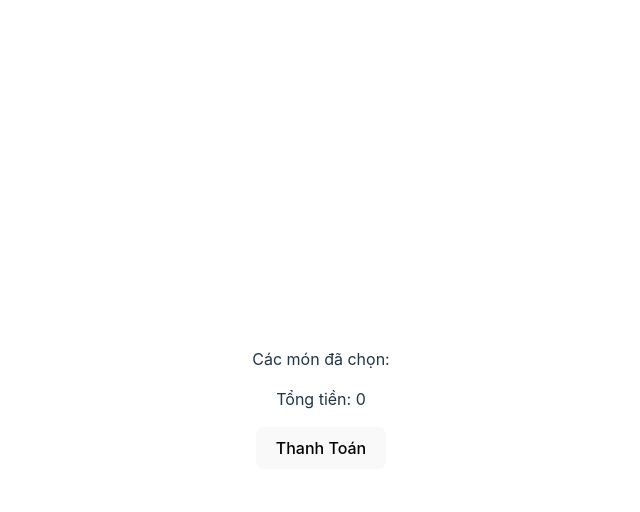
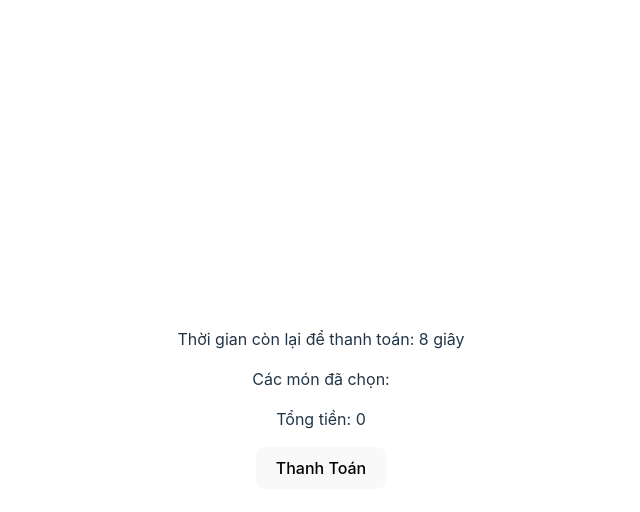
Before and after one commit to slade77777/react-class, a React (Vite) app: page / in a window 1280 px wide. Both pictures are taken after a click on the button "thanh toán". Shown: the top 512 px of the page, without its empty margins (319-959 px from the left). Built offline with nearby package versions, Linux system fonts and the light colour scheme.

Commit message:
use effect

```diff
--- a/src/App.tsx
+++ b/src/App.tsx
@@ -1,6 +1,6 @@
 import './App.css'
 import Menus from "./components/Menus";
-import {createContext, useState} from "react";
+import {createContext, useEffect, useState} from "react";
 import Trade from "./components/Trade";
 
 export const MenuContext = createContext({
@@ -28,7 +28,7 @@ function App() {
 
   const finish = () => {
     setStep(1);
-    setChosenFoods([]);
+    // setChosenFoods([]);
   }
 
   return (
--- a/src/components/Food.tsx
+++ b/src/components/Food.tsx
@@ -1,4 +1,4 @@
-import {useContext} from "react";
+import {useContext, useEffect} from "react";
 import {MenuContext} from "../App";
 
 const Food = ({food}) => {
--- a/src/components/Trade.tsx
+++ b/src/components/Trade.tsx
@@ -1,10 +1,36 @@
-import {useContext} from "react";
+import {useContext, useEffect, useState} from "react";
 import {MenuContext} from "../App";
 
 const Trade = ({finish}) => {
+  const [timeLeft, setTimeLeft] = useState(10);
   const menuContext = useContext(MenuContext);
   const {chosenFoods} = menuContext;
+
+  useEffect(() => {
+    // do something
+    let countdown = 10;
+    const timeInterval = setInterval(() => {
+      if (countdown > 0) {
+        console.log(countdown);
+        countdown--;
+        setTimeLeft(countdown);
+      } else {
+        return clearInterval(timeInterval);
+      }
+    }, 1000);
+    return () => {
+      clearInterval(timeInterval);
+    }
+  }, []);
+
+  useEffect(() => {
+    if (timeLeft === 0) {
+      finish();
+    }
+  }, [timeLeft])
+
   return <div>
+    <p>Thời gian còn lại để thanh toán: {timeLeft} giây</p>
     <p>Các món đã chọn: {chosenFoods.map(item => item.name).toString()}</p>
     <p>Tổng tiền: {chosenFoods.reduce((totalVal, item) => totalVal + item.price, 0)}</p>
     <button onClick={finish}>Thanh Toán</button>
--- a/src/main.tsx
+++ b/src/main.tsx
@@ -4,7 +4,6 @@ import App from './App'
 import './index.css'
 
 ReactDOM.createRoot(document.getElementById('root') as HTMLElement).render(
-  <React.StrictMode>
-    <App />
-  </React.StrictMode>,
+  <App/>
+  ,
 )
```
